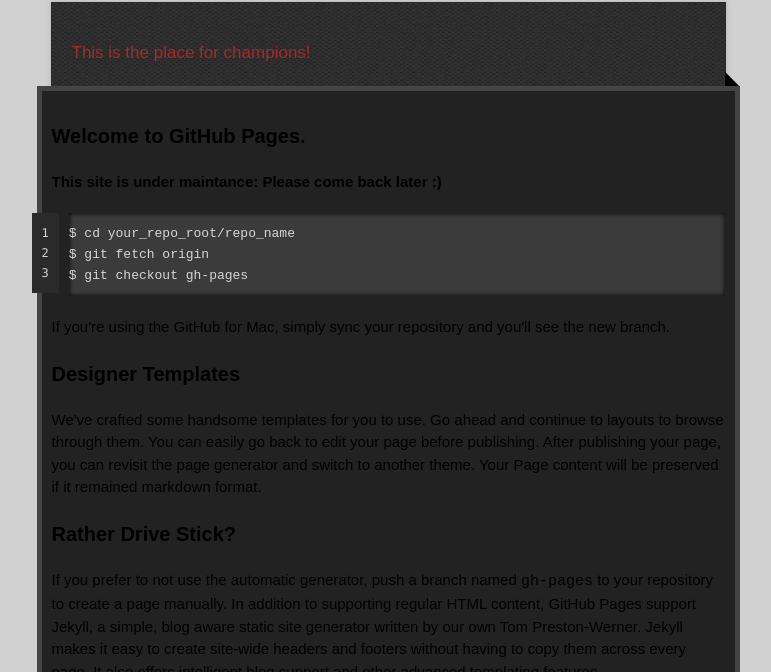
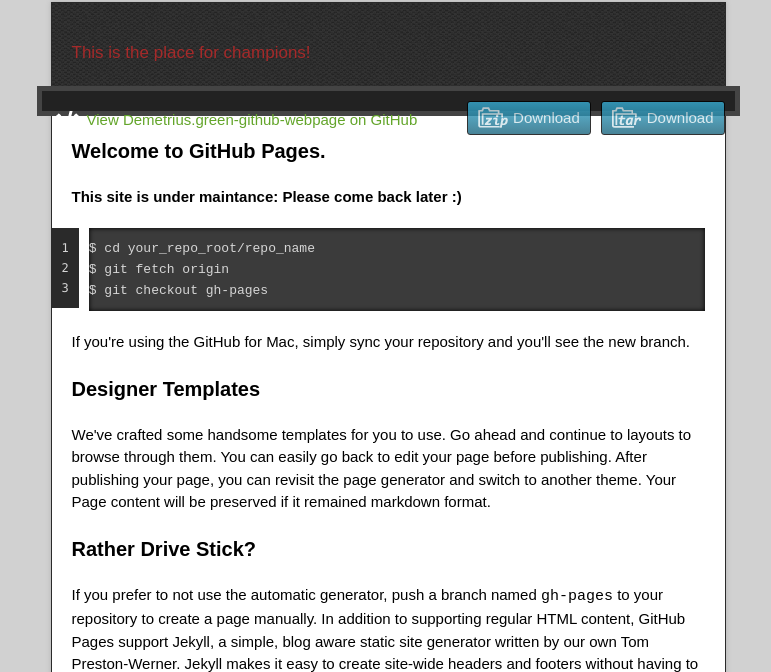
Before and after one commit to DemetriusGreen/demetrius.green-github-webpage, a plain HTML site: page index.html in a window 1280 px wide. Shown: the part 128-800 px from the top of the page, without its empty margins (252-1023 px from the left). Drawn offline with nearby package versions, Linux system fonts and the light colour scheme.

Commit message:
Update index.html

```diff
--- a/index.html
+++ b/index.html
@@ -28,6 +28,10 @@
       <p class="tagline"><font color="brown">This is the place for champions!</font></p>
       <div id="main" role="main">
         <div class="download-bar">
+         <a href="https://github.com/DemetriusGreen/demetrius.green-github-webpage/tarball/master" class="download-button tar"><span>Download</span></a>
+          <a href="https://github.com/DemetriusGreen/demetrius.green-github-webpage/zipball/master" class="download-button zip"><span>Download</span></a>
+          <a href="https://github.com/DemetriusGreen/demetrius.green-github-webpage" class="code">View Demetrius.green-github-webpage on GitHub</a>
+        </div>
         <div class="inner">
         <span class="blc"></span><span class="trc"></span>
         </div>
```
